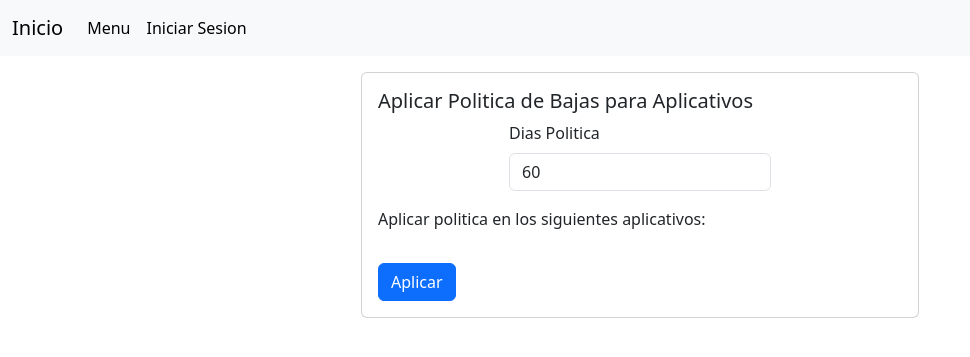
After one commit to Sauce77/grusys, a Flask app: template templates/admins/aplicar_politica.html in a window 1280 px wide. The commit adds this page. Shown: the top 357 px of the page, without its empty margins (0-970 px from the left). Run offline with Flask 3, Linux system fonts and the light colour scheme; the template is opened without the code that fills it, so the values that code supplies are empty; some libraries are stand-ins or nearby versions.

Commit message:
se agrego form politica

```diff
--- /dev/null
+++ b/templates/admins/aplicar_politica.html
@@ -0,0 +1,45 @@
+<!DOCTYPE html>
+<html lang="en">
+<head>
+    <meta charset="UTF-8">
+    <meta name="viewport" content="width=device-width, initial-scale=1.0">
+    <title>Politica</title>
+    {% include "componentes/_bootstrap.html" %}
+</head>
+<body>
+    {% include "componentes/_navbar.html" %}
+    {% include "componentes/_offcanvas.html" %}
+
+    <div class="container">
+        <div class="row">
+            <div class="col">
+
+                <div class="card mt-3 w-50 mx-auto">
+                    <div class="card-body">
+                        <h5 class="card-title">Aplicar Politica de Bajas para Aplicativos</h5>
+                        <form method="post">
+                            <div class="mb-3 w-50 mx-auto">
+                                <label for="diasPolitica" class="form-label">Dias Politica</label>
+                                <input type="text" class="form-control" id="diasPolitica" value="60">
+                            </div>
+
+                            <p>Aplicar politica en los siguientes aplicativos: </p>
+                            {% for app in apps %}
+                                <div class="form-check my-1">
+                                    <input class="form-check-input" type="checkbox" value="{{ app.nombre }}" id="checkChecked" checked>
+                                    <label class="form-check-label" for="checkChecked">
+                                        {{ app.nombre }}
+                                    </label>
+                                </div>
+                            {% endfor %}
+                            <button class="btn btn-primary mt-3" type="submit">Aplicar</button>
+                        </form>
+
+                    </div>
+                </div><!-- fin card form -->
+
+            </div>
+        </div>
+    </div>
+</body>
+</html>
--- a/templates/componentes/_offcanvas.html
+++ b/templates/componentes/_offcanvas.html
@@ -27,6 +27,24 @@
               </div>
             </div><!-- fin extraccion -->
 
+            <div class="accordion-item"><!-- politica -->
+              <h2 class="accordion-header">
+                <button class="accordion-button collapsed" type="button" data-bs-toggle="collapse" data-bs-target="#flushPolitica" aria-expanded="false" aria-controls="flushCertificar">
+                  Politicas
+                </button>
+              </h2>
+              <div id="flushPolitica" class="accordion-collapse collapse" data-bs-parent="#accordionFlush">
+
+                <div class="accordion-body">
+                  <div class="list-group">
+                    <a class="list-group-item list-group-item-action" href="{{ url_for('admins.aplicar_politica') }}">Aplicar Politca Bajas</a>
+                  </div>
+
+                </div>
+
+              </div>
+            </div><!-- fin politica -->
+
 
             <div class="accordion-item"><!-- certificacion -->
               <h2 class="accordion-header">
@@ -34,7 +52,7 @@
                   Certificación
                 </button>
               </h2>
-              <div id="flushCertificar" class="accordion-collapse collapse" data-bs-parent="#accordionCertificar">
+              <div id="flushCertificar" class="accordion-collapse collapse" data-bs-parent="#accordionFlush">
 
                 <div class="accordion-body">
                   <div class="list-group">
```
Also changed, not shown: admin_user.py (+22 -0 lines).
